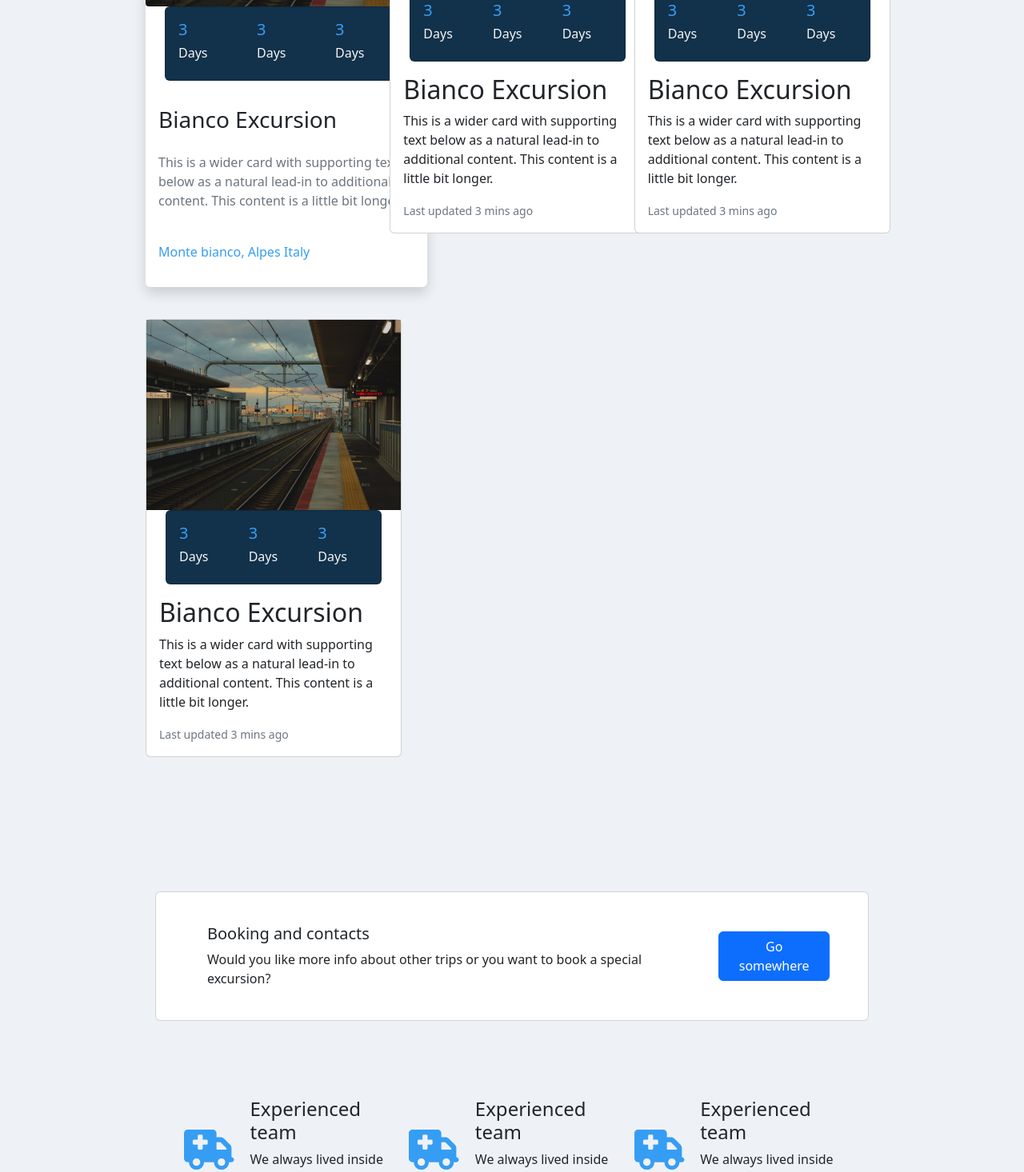
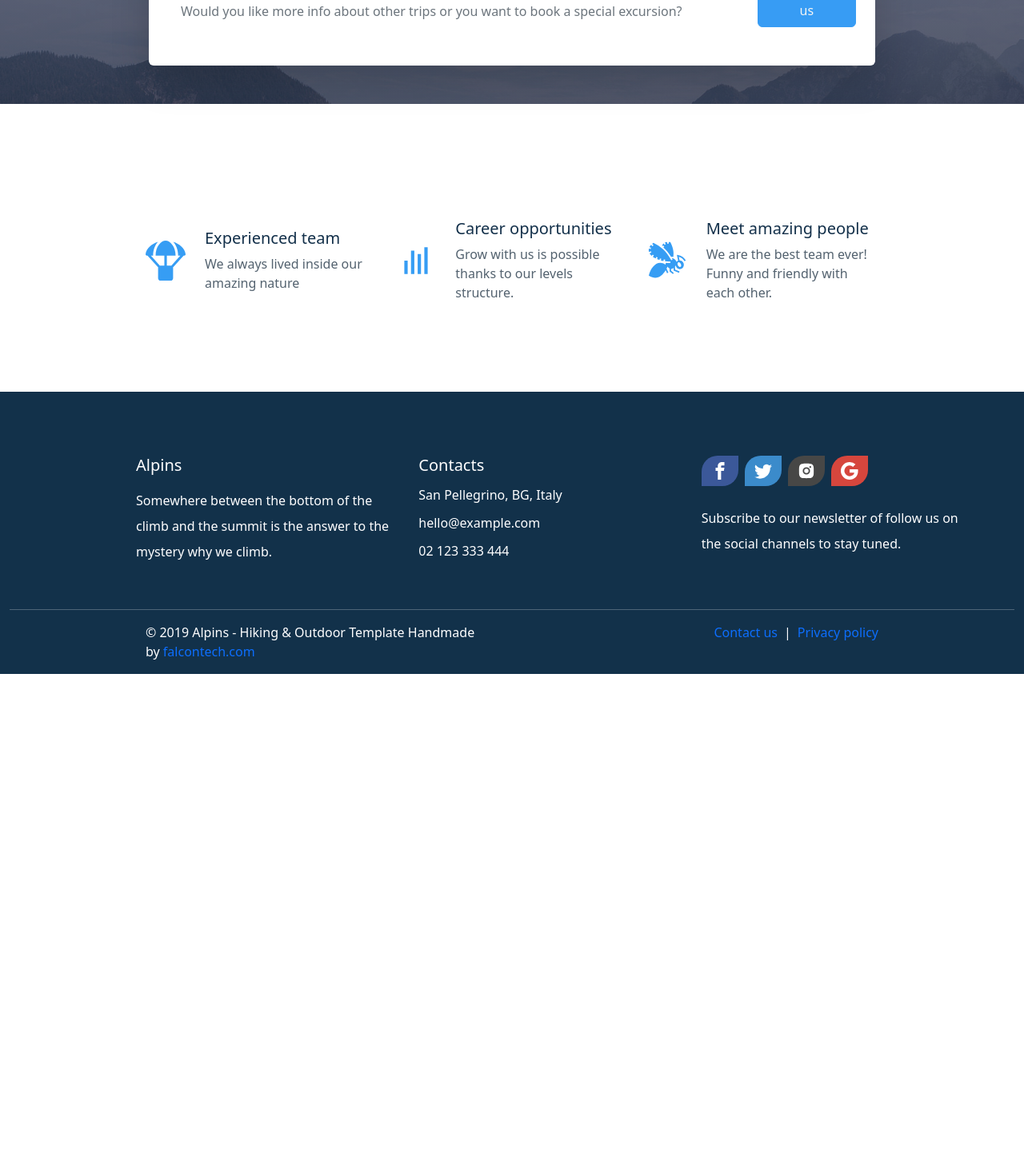
Before and after one commit to lokichaulagain/mern-travel, a Next.js app in the folder frontend/: page /trek in a window 1280 px wide. Shown: the part 1020-2486 px from the top of the page at 80% size. After the commit the page ends 1863 px from the top, so only its background shows below. Built offline with nearby package versions, Linux system fonts and the light colour scheme.

Commit message:
done for today goodnight

```diff
--- a/frontend/src/components/Treks/TreksCard.tsx
+++ b/frontend/src/components/Treks/TreksCard.tsx
@@ -8,14 +8,14 @@ const TreksCard = () => {
       <div className="container pb-5 px-5">
         <div className="container pb-5 px-5">
           <div className="card-group px-3">
-            <div className="col col-lg-4">
+            {/* <div className="col col-lg-4">
               <div
                 className="card border-0 shadow mt-3 mb-4"
                 style={{ width: "22rem", overflow: "hidden" }}
               >
                 <Image src={img1} className="rounded-1" alt="" />
 
-                {/* small card */}
+
                 <div className={`${styles.smallCard} card mx-4`}>
                   <div className="card-body">
                     <div className="row">
@@ -34,7 +34,7 @@ const TreksCard = () => {
                     </div>
                   </div>
                 </div>
-                {/* --------- */}
+
                 <div className="card-body">
                   <h3 className="h3 pt-3">Bianco Excursion</h3>
                   <p className="card-text pt-3 text-muted ">
@@ -49,12 +49,13 @@ const TreksCard = () => {
                   </p>
                 </div>
               </div>
-            </div>
+            </div> */}
 
-            <div className="col col-lg-4">
+            {/* <div className="col col-lg-4">
               <div className="card mt-3 mb-4 " style={{ width: "20rem" }}>
                 <Image src={img1} alt="" />
-                {/* small card */}
+
+
                 <div className={`${styles.smallCard} card mx-4`}>
                   <div className="card-body">
                     <div className="row">
@@ -73,7 +74,7 @@ const TreksCard = () => {
                     </div>
                   </div>
                 </div>
-                {/* --------- */}
+
                 <div className="card-body">
                   <h2>Bianco Excursion</h2>
                   <p className="card-text">
@@ -88,85 +89,18 @@ const TreksCard = () => {
                   </p>
                 </div>
               </div>
-            </div>
+            </div> */}
 
-            <div className="col col-lg-4">
-              <div className="card mt-3 mb-4 " style={{ width: "20rem" }}>
-                <Image src={img1} alt="" />
-                {/* small card */}
-                <div className={`${styles.smallCard} card mx-4`}>
-                  <div className="card-body">
-                    <div className="row">
-                      <div className="col-4">
-                        <h5 className={`${styles.h5} h5`}>3</h5>
-                        <h6 className={`${styles.h6} h6 `}>Days</h6>
-                      </div>
-                      <div className="col-4">
-                        <h5 className={`${styles.h5} h5`}>3</h5>
-                        <h6 className={`${styles.h6} h6 `}>Days</h6>
-                      </div>
-                      <div className="col-4">
-                        <h5 className={`${styles.h5} h5`}>3</h5>
-                        <h6 className={`${styles.h6} h6 `}>Days</h6>
-                      </div>
-                    </div>
-                  </div>
-                </div>
-                {/* --------- */}
-                <div className="card-body">
-                  <h2>Bianco Excursion</h2>
-                  <p className="card-text">
-                    This is a wider card with supporting text below as a natural
-                    lead-in to additional content. This content is a little bit
-                    longer.
-                  </p>
-                  <p className="card-text">
-                    <small className="text-muted">
-                      Last updated 3 mins ago
-                    </small>
-                  </p>
-                </div>
-              </div>
-            </div>
 
-            <div className="col col-lg-4">
-              <div className="card mt-3 mb-4 " style={{ width: "20rem" }}>
-                <Image src={img1} alt="" />
-                {/* small card */}
-                <div className={`${styles.smallCard} card mx-4`}>
-                  <div className="card-body">
-                    <div className="row">
-                      <div className="col-4">
-                        <h5 className={`${styles.h5} h5`}>3</h5>
-                        <h6 className={`${styles.h6} h6 `}>Days</h6>
-                      </div>
-                      <div className="col-4">
-                        <h5 className={`${styles.h5} h5`}>3</h5>
-                        <h6 className={`${styles.h6} h6 `}>Days</h6>
-                      </div>
-                      <div className="col-4">
-                        <h5 className={`${styles.h5} h5`}>3</h5>
-                        <h6 className={`${styles.h6} h6 `}>Days</h6>
-                      </div>
-                    </div>
-                  </div>
-                </div>
-                {/* --------- */}
-                <div className="card-body">
-                  <h2>Bianco Excursion</h2>
-                  <p className="card-text">
-                    This is a wider card with supporting text below as a natural
-                    lead-in to additional content. This content is a little bit
-                    longer.
-                  </p>
-                  <p className="card-text">
-                    <small className="text-muted">
-                      Last updated 3 mins ago
-                    </small>
-                  </p>
-                </div>
-              </div>
-            </div>
+
+
+
+
+
+
+
+
+
           </div>
         </div>
       </div>
--- a/frontend/src/components/Treks/TreksContactusCard.tsx
+++ b/frontend/src/components/Treks/TreksContactusCard.tsx
@@ -1,30 +1,27 @@
-import styles from "../../styles/scss/Treks.module.scss";
-
 const TreksContactusCard = () => {
   return (
-    <div className={`${styles.contactusWrapper}`}>
+    <div className="  container my-5 px-5">
       <div className="container px-5">
-        <div className="container px-5">
-          <div className="card-group px-3">
-            <div className="container ">
-              <div
-                className="card px-5 py-4"
-                style={{
-                  display: "flex",
-                  flexDirection: "row",
-                  alignItems: "center",
-                }}
-              >
-                <div className="card-body">
-                  <h5 className="card-title">Booking and contacts</h5>
-                  <p className="card-text">
-                    Would you like more info about other trips or you want to
-                    book a special excursion?
-                  </p>
+        <div className="row px-3">
+          <div className="container px-3">
+            <div className="card  shadow-lg border-0 px-4  py-4">
+              <div className="row">
+                <div className="col-10">
+                  <div className="card-body">
+                    <h3 className=" h3 mainColor fw-semibold">
+                      Booking and contacts
+                    </h3>
+                    <p className=" paraColor text-muted ">
+                      Would you like more info about other trips or you want to
+                      book a special excursion?
+                    </p>
+                  </div>
                 </div>
-                <a href="#" className="btn btn-primary">
-                  Go somewhere
-                </a>
+                <div className="col-2 d-flex align-self-center  ">
+                  <a href="#" className="btn  customButton px-4 py-2">
+                    Contact us
+                  </a>
+                </div>
               </div>
             </div>
           </div>
--- a/frontend/src/components/Treks/TreksServiceCard.tsx
+++ b/frontend/src/components/Treks/TreksServiceCard.tsx
@@ -1,58 +1,65 @@
-import { FontAwesomeIcon } from "@fortawesome/react-fontawesome";
-import { faAmbulance } from "@fortawesome/free-solid-svg-icons";
+import React from "react";
 import styles from "../../styles/scss/Treks.module.scss";
-import TreksContactusCard from "./TreksContactusCard";
+import { FaParachuteBox } from "react-icons/fa";
+import { GiBee } from "react-icons/gi";
+import { BiBarChart } from "react-icons/bi";
+import { motion } from "framer-motion";
 
 const TreksServiceCard = () => {
   return (
-    <div className={`${styles.serviceWrapper} py-5`}>
+    <div className=" p-5" style={{ backgroundColor: " white" }}>
+      <div className="container my-5 pt-5 px-5">
+        <div className="container px-5">
+          <div className="row px-3">
+            <div className="container ">
+              <div className="row">
+                <motion.div
+                  whileHover={{ scale: 0.95 }}
+                  className={`${styles.serviceContainer} col gap-4`}
+                >
+                  <motion.div whileInView={{ y: [null, 50, 0] }}>
+                    <FaParachuteBox
+                      className={`${styles.serviceIcon} mb-3  `}
+                    />
+                  </motion.div>
+                  <div className="col">
+                    <h5 className="h5 mainColor">Experienced team</h5>
+                    <p className="paraColor">
+                      We always lived inside our amazing nature
+                    </p>
+                  </div>
+                </motion.div>
 
-      <div className="container py-5 px-5">
-        <div className="container px-5">
-          <div className="card-group px-3">
-            <div className="container px-5">
-              <div className="row">
-                <div
-                  className="col"
-                  style={{ display: "flex", alignItems: "center", gap: "20px" }}
+                <motion.div
+                  whileHover={{ scale: 0.95 }}
+                  className={`${styles.serviceContainer} col gap-4`}
                 >
-                  <FontAwesomeIcon
-                    className={`${styles.serviceIcon}`}
-                    icon={faAmbulance}
-                  />
+                  <motion.div whileInView={{ y: [null, 50, 0] }}>
+                    <BiBarChart className={`${styles.serviceIcon} mb-3  `} />
+                  </motion.div>
                   <div className="col">
-                    <h4>Experienced team</h4>
-                    <p>We always lived inside our amazing nature</p>
+                    <h5 className="h5 mainColor">Career opportunities</h5>
+                    <p className="paraColor">
+                      Grow with us is possible thanks to our levels structure.
+                    </p>
                   </div>
-                </div>
+                </motion.div>
 
-                <div
-                  className="col"
-                  style={{ display: "flex", alignItems: "center", gap: "20px" }}
+                <motion.div
+                  whileHover={{ scale: 0.95 }}
+                  className={`${styles.serviceContainer} col gap-4`}
                 >
-                  <FontAwesomeIcon
-                    className={`${styles.serviceIcon}`}
-                    icon={faAmbulance}
-                  />
+                  <motion.div whileInView={{ y: [null, 50, 0] }}>
+                    <GiBee className={`${styles.serviceIcon} mb-3  `} />
+                  </motion.div>
                   <div className="col">
-                    <h4>Experienced team</h4>
-                    <p>We always lived inside our amazing nature</p>
+                    <h5 className="h5 mainColor">Meet amazing people</h5>
+                    <p className="paraColor ">
+                      We are the best team ever! Funny and friendly with each
+                      other.
+                    </p>
                   </div>
-                </div>
-
-                <div
-                  className="col"
-                  style={{ display: "flex", alignItems: "center", gap: "20px" }}
-                >
-                  <FontAwesomeIcon
-                    className={`${styles.serviceIcon}`}
-                    icon={faAmbulance}
-                  />
-                  <div className="col">
-                    <h4>Experienced team</h4>
-                    <p>We always lived inside our amazing nature</p>
-                  </div>
-                </div>
+                </motion.div>
               </div>
             </div>
           </div>
--- a/frontend/src/styles/scss/Treks.module.scss
+++ b/frontend/src/styles/scss/Treks.module.scss
@@ -1,51 +1,13 @@
-//TrekCategoryNavbar===================
-.navWrapper {
-  background-color: #eef2f6;
-
-  .h5 {
-    font-weight: 700;
-  }
-}
-
-//TrekServiceSection
-.serviceWrapper {
-  background-color: #eef2f6;
+//serviceSection
+.serviceContainer {
+  display: flex;
+  align-items: center;
+  cursor: pointer;
 }
 
 .serviceIcon {
   font-size: 50px;
-  cursor: pointer;
   color: #369df4;
-}
-
-// TrekCardWrapper===============================
-.wrapper {
-  background-color: #eef2f6;
-  .card {
-    border: none;
-  }
-}
-
-.smallCard {
-  background-color: #12314a;
-
-  .h5 {
-    color: #369df4;
-  }
-
-  .h6 {
-    color: whitesmoke;
-  }
-}
-
-.cardLink {
-  color: #369df4;
-  cursor: pointer;
-}
-
-// trekContactusCard=================================
-.contactusWrapper {
-  background-color: #eef2f6;
 }
 
 //Treks page Image Section
```
